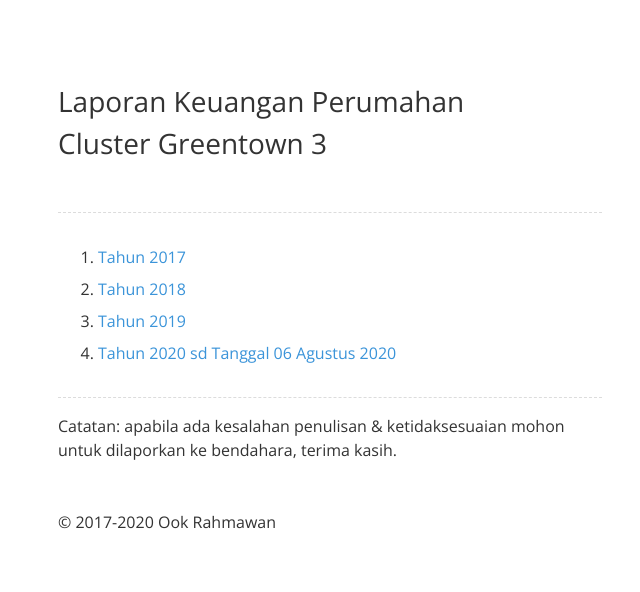
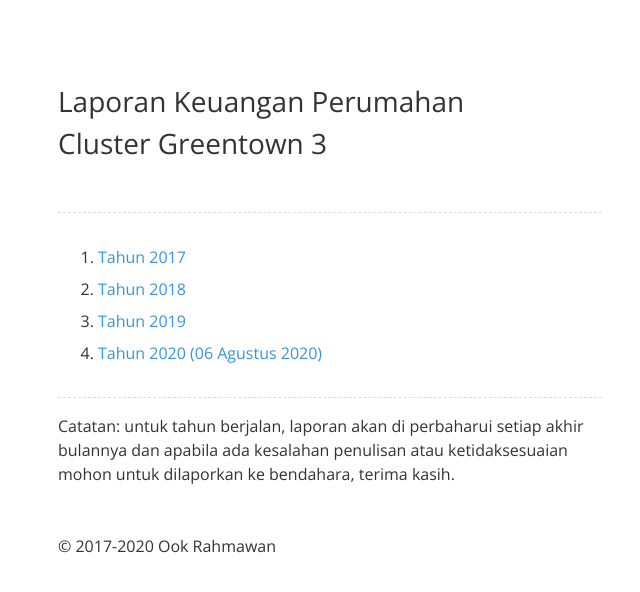
Before and after one commit to krhmwn/krhmwn.github.io, a Jekyll site: the page built from greentown.html, in a window 1280 px wide. Shown: the top 592 px of the page, without its empty margins (310-950 px from the left). Built offline with Jekyll 4.4.1, drawn with Linux system fonts in a browser that asks for light colours; some web fonts are replaced.

Commit message:
Update LK GT v.1.1.2

```diff
--- a/greentown.html
+++ b/greentown.html
@@ -1,6 +1,6 @@
 ---
 layout: default
-title: null
+title: Laporan Keuangan Perumahan Cluster Greentown 3
 ---
 
 <header><h2>Laporan Keuangan Perumahan Cluster Greentown 3</h2></header>
@@ -9,8 +9,8 @@ title: null
 <li><a href="http://ook.web.id/file/LKGT32017.pdf">Tahun 2017</a></li>
 <li><a href="http://ook.web.id/file/LKGT32018.pdf">Tahun 2018</a></li>
 <li><a href="http://ook.web.id/file/LKGT32019.pdf">Tahun 2019</a></li>
-<li><a href="http://ook.web.id/file/LKGT32020.pdf">Tahun 2020 sd Tanggal 06 Agustus 2020</a></li>
+<li><a href="http://ook.web.id/file/LKGT32020.pdf">Tahun 2020 (06 Agustus 2020)</a></li>
 </ol>
 </article>
-<p>Catatan: apabila ada kesalahan penulisan & ketidaksesuaian mohon untuk dilaporkan ke bendahara, terima kasih.
+<p>Catatan: untuk tahun berjalan, laporan akan di perbaharui setiap akhir bulannya dan apabila ada kesalahan penulisan atau ketidaksesuaian mohon untuk dilaporkan ke bendahara, terima kasih.
 <footer><p>&copy; 2017-{{ site.time | date: "%Y" }} {{ site.name }}</p></footer>
```
